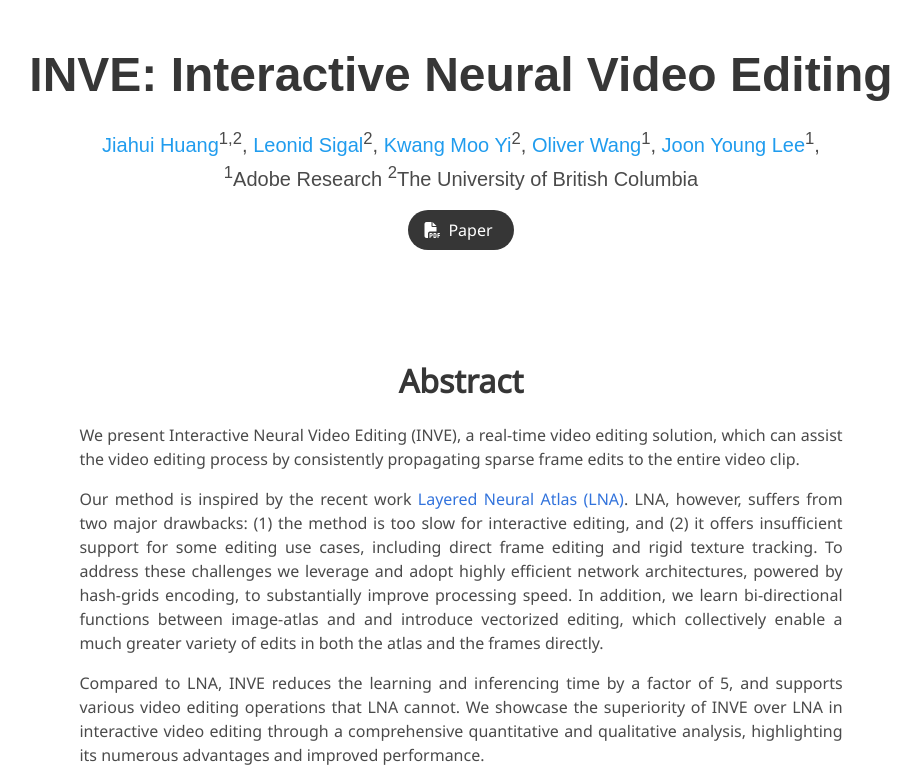
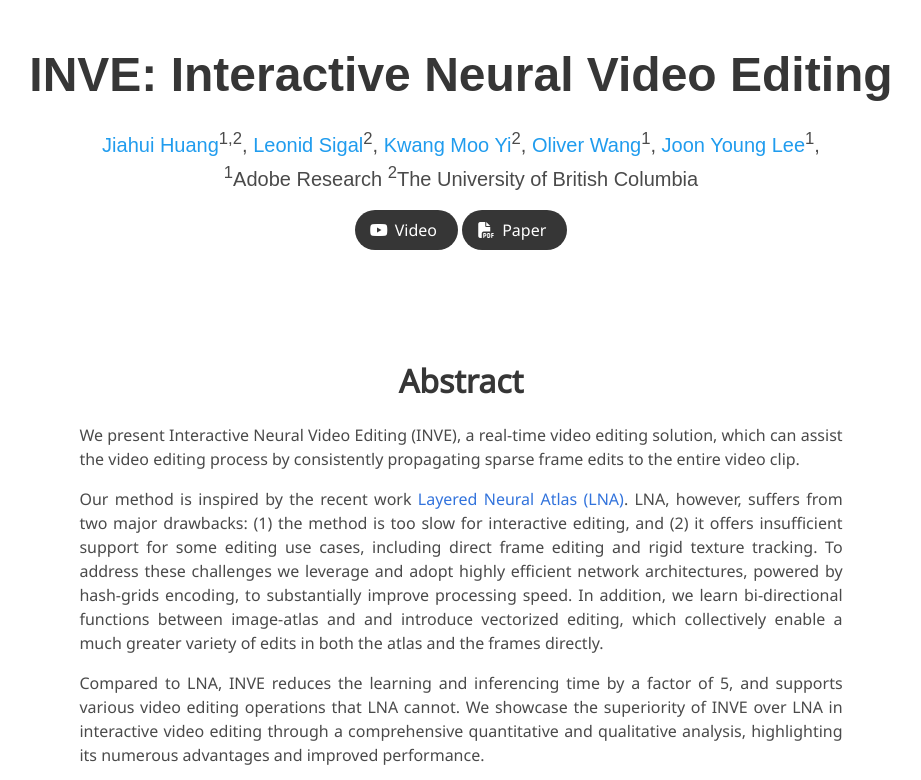
Before and after one commit to Gabriel-Huang/inve, a plain HTML site: page index.html in a window 1280 px wide. Shown: the top 780 px of the page, without its empty margins (179-1100 px from the left). Drawn offline with nearby package versions, Linux system fonts and the light colour scheme; grey boxes are pictures that could not be loaded; some icons are missing; a web font is replaced by a local one.

Commit message:
added video

```diff
--- a/index.html
+++ b/index.html
@@ -113,6 +113,18 @@
 
           <div class="column has-text-centered">
             <div class="publication-links">
+
+              <!-- Video Link. -->
+              <span class="link-block">
+                <a href="https://youtu.be/1UXBJOyMQpM"
+                   class="external-link button is-normal is-rounded is-dark">
+                  <span class="icon">
+                      <i class="fab fa-youtube"></i>
+                  </span>
+                  <span>Video</span>
+                </a>
+              </span>
+
               <!-- PDF Link. -->
               <span class="link-block">
                 <a href="https://arxiv.org/abs/2307.07663"
@@ -123,6 +135,7 @@
                   <span>Paper</span>
                 </a>
               </span>
+
             </div>
           </div>
 
```
